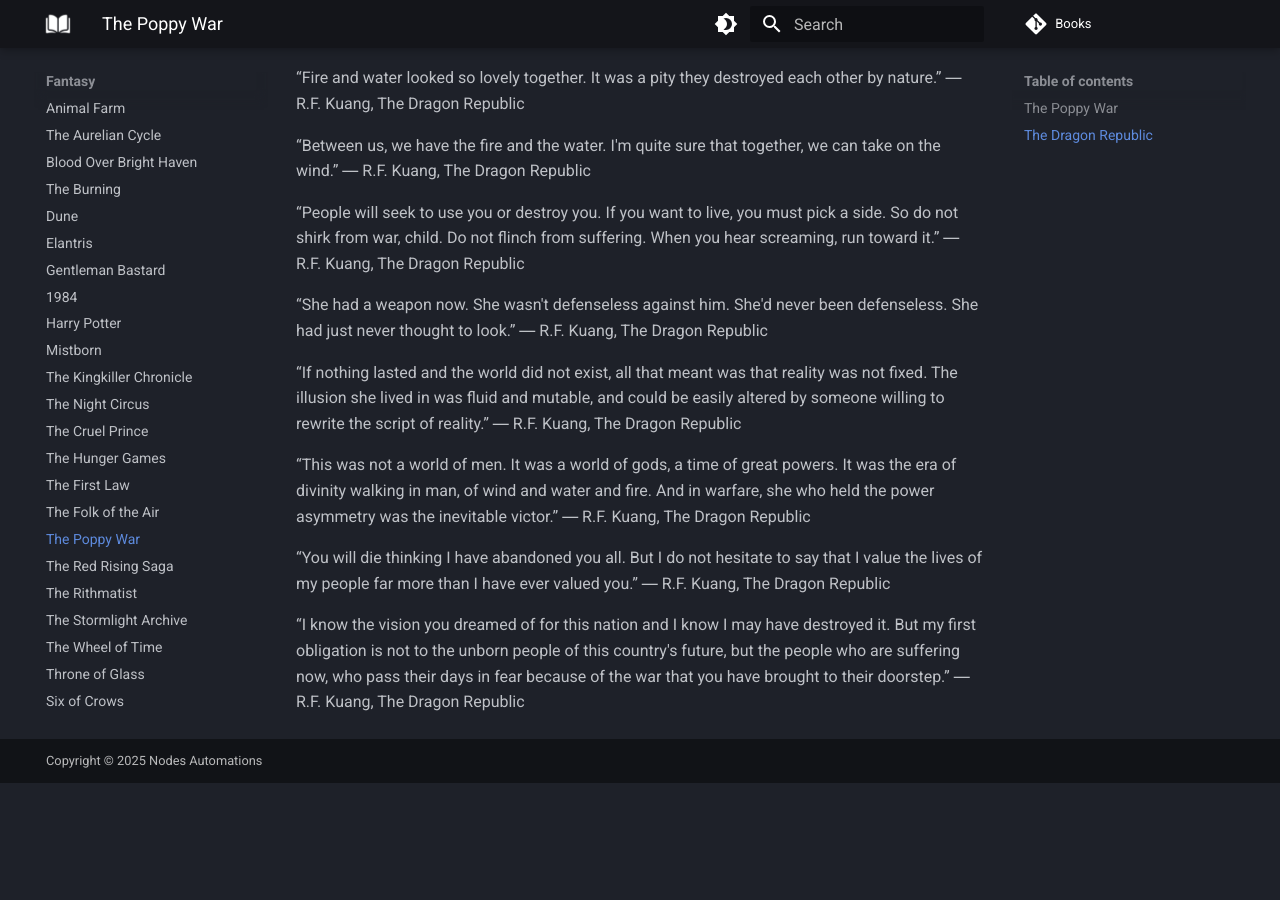
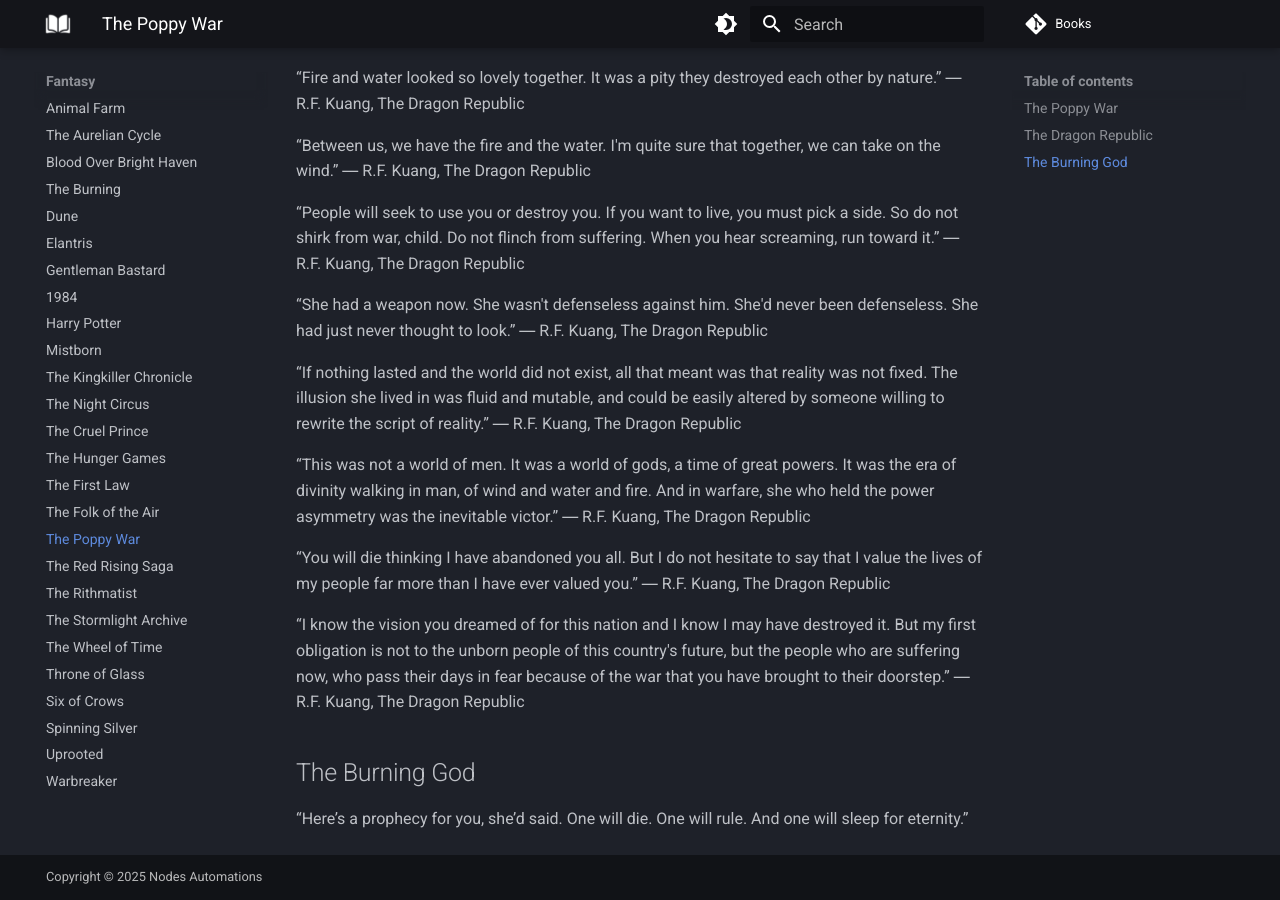
Before and after one commit to vivekkpatel/Books, an MkDocs documentation site: the page built from docs/Fantasy/The Poppy War.md, in a window 1280 px wide and 900 px high, scrolled down 1648 px. Built offline with MkDocs 1.6.1 and Material for MkDocs 9.7.7, drawn with Linux system fonts in a browser that asks for light colours; comment, search, counter and statistics services are not loaded; before the commit the page ends 2431 px from its top, so only the background shows below that.

Commit message:
Add quotes and notes from "The Dragon Republic" and "The Burning God" to The Poppy War document

```diff
--- a/docs/Fantasy/The Poppy War.md
+++ b/docs/Fantasy/The Poppy War.md
@@ -71,3 +71,7 @@
 
 “I know the vision you dreamed of for this nation and I know I may have destroyed it. But my first obligation is not to the unborn people of this country's future, but the people who are suffering now, who pass their days in fear because of the war that you have brought to their doorstep.”
 ― R.F. Kuang, The Dragon Republic
+
+## The Burning God
+
+“Here’s a prophecy for you, she’d said. One will die. One will rule. And one will sleep for eternity.”
```
